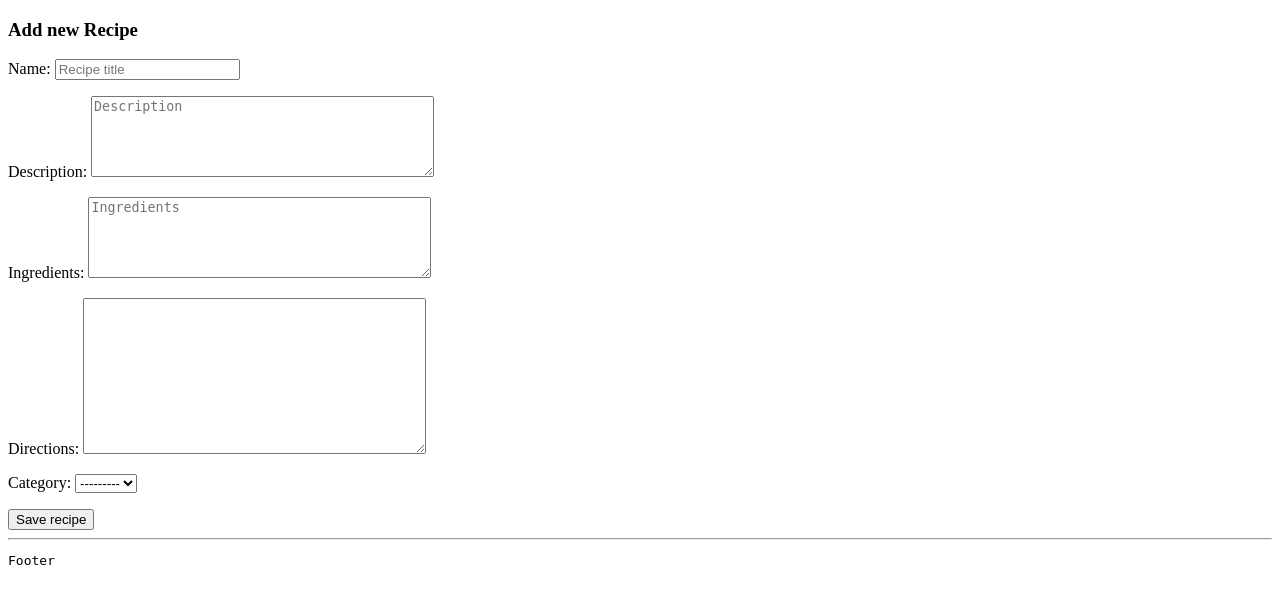
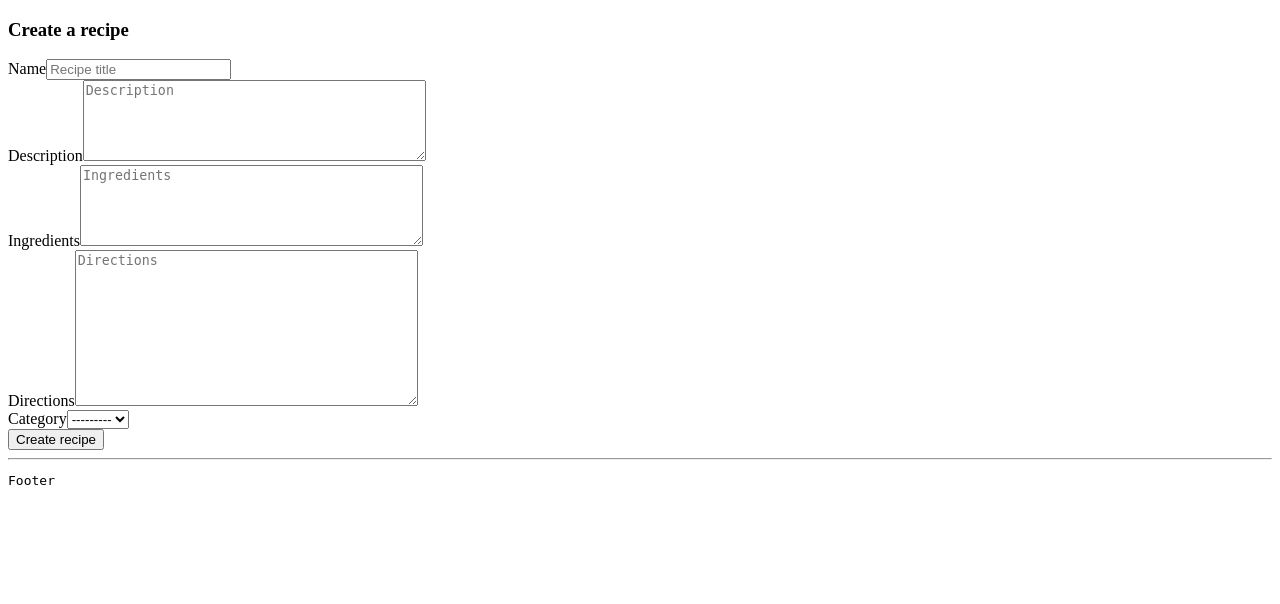
Before and after one commit to kalonjic34/foodspot-web-app, a Django app: page /add_recipe in a window 1280 px wide. Shown: the part 78-682 px from the top of the page. Run offline with Django 5.2, Linux system fonts and the light colour scheme; data that the repository does not hold is empty; some libraries are stand-ins or nearby versions.

Commit message:
update add_recipe template for improved user experience and styling

```diff
--- a/foodspot_app/templates/foodspot_app/add_recipe.html
+++ b/foodspot_app/templates/foodspot_app/add_recipe.html
@@ -1,15 +1,16 @@
 {% extends "base.html" %}
-
+{% load django_bootstrap5 %}
 {% block content %}
 
-<h3>Add new Recipe {% if category %} to {{ category.name }} {% endif %} </h3>
+<h3>Create a recipe {% if category %} for {{ category.name }} {% endif %}</h3>
 
 <div>
+
     <form action="" method="post">
 
         {% csrf_token %}
-        {{ form.as_p }}
-        <button type="submit">Save recipe</button>
+        {% bootstrap_form form %}
+        {%bootstrap_button button_type="submit" content="Create recipe"%}
     </form>
 </div>
 {% endblock content %}
```
